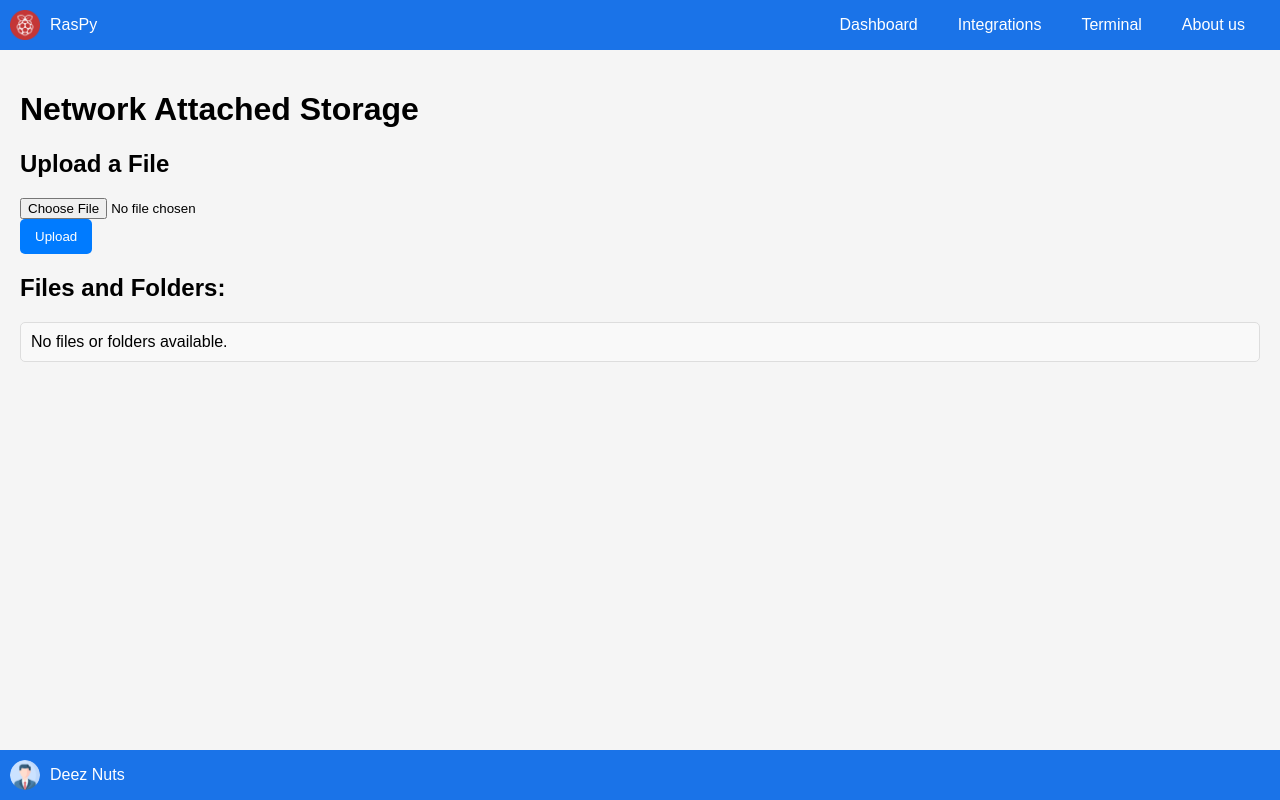
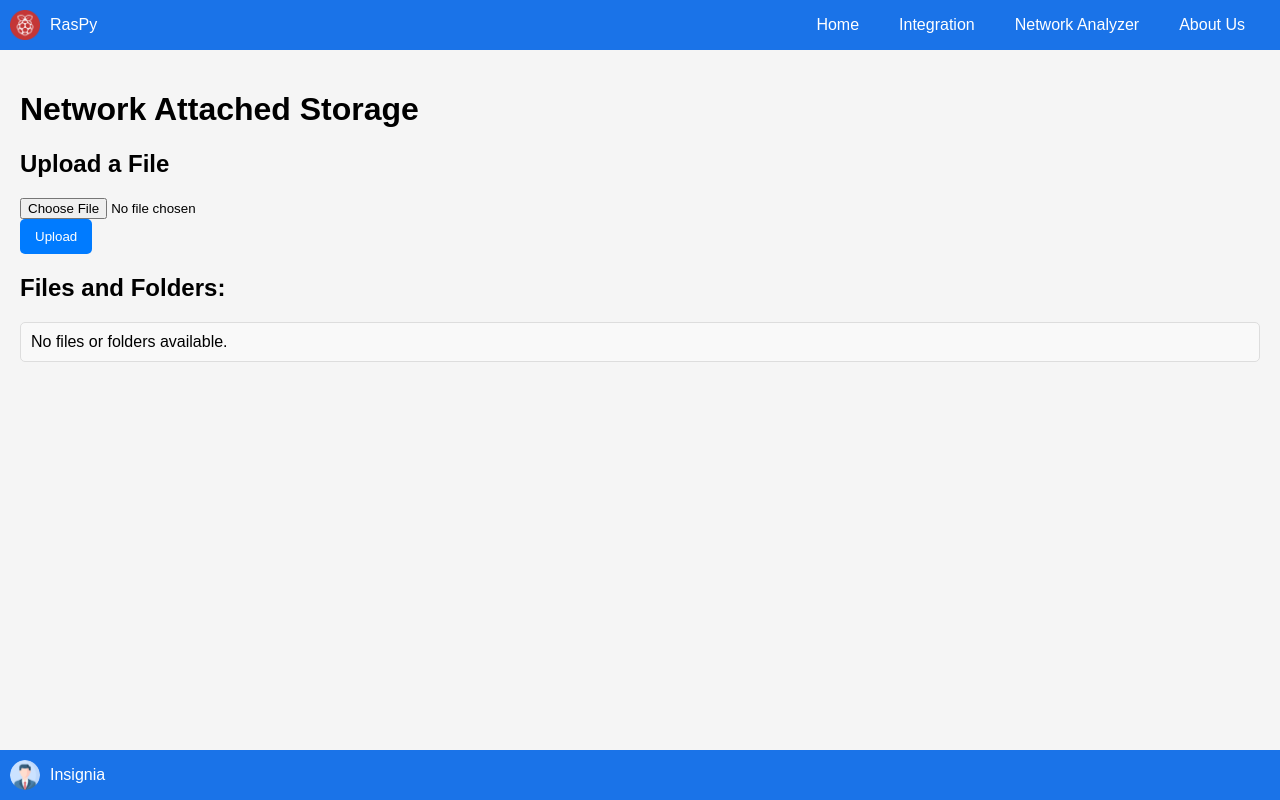
Before and after one commit to ishanurg/PiNAS, a Flask app: template templates/index.html in a window 1280 px wide. Run offline with Flask 3, Linux system fonts and the light colour scheme; the template is opened without the code that fills it, so the values that code supplies are empty; parts of the project's set-up code (start-up, migrations or seed data) failed here and were passed over.

Commit message:
Update base.html

```diff
--- a/templates/base.html
+++ b/templates/base.html
@@ -3,7 +3,7 @@
 <head>
     <meta charset="UTF-8">
     <meta name="viewport" content="width=device-width, initial-scale=1.0">
-    <title>{% block title %}Home{% endblock %}</title>
+    <title>{% block title %}Network Analyzer{% endblock %}</title>
     <link rel="stylesheet" href="{{ url_for('static', filename='styles.css') }}">
 </head>
 <body>
@@ -11,23 +11,20 @@
         <nav class="navbar">
             <a href="{{ url_for('index') }}" class="navbar-brand">
                 <img src="{{ url_for('static', filename='R_icon.png') }}" alt="Logo" class="navbar-logo">
-                <span>RasPy</span>
+                <span class="navbar-title">RasPy</span>
             </a>
-            <button class="navbar-toggle">☰</button>
+            <button class="navbar-toggle" aria-label="Toggle navigation">☰</button>
             <ul class="navbar-menu">
-                <li><a href="{{ url_for('index') }}">Dashboard</a></li>
-                <!-- Removed the NAS link -->
-                <!-- <li><a href="{{ url_for('nas') }}">Nas</a></li> -->
-                <li><a href="#">Integrations</a></li>
-                <li><a href="#">Terminal</a></li>
-                <li><a href="#">About us</a></li>
+                <li><a href="{{ url_for('index') }}">Home</a></li>
+                <li><a href="#">Integration</a></li>
+                <li><a href="{{ url_for('network_analyzer') }}">Network Analyzer</a></li>
+                <li><a href="#">About Us</a></li>
             </ul>
         </nav>
     </header>
 
     <main class="content">
         {% block content %}
-        <!-- Default content goes here if no block is provided -->
         <h1>Welcome to RasPy</h1>
         <p>This is the default content of the base template.</p>
         {% endblock %}
@@ -36,21 +33,18 @@
     <footer class="footer">
         <div class="profile">
             <img src="{{ url_for('static', filename='profile.png') }}" alt="Profile" class="profile-image">
-            <span>Deez Nuts</span>
+            <span class="profile-name">Insignia</span>
         </div>
-        <!--
-        <div class="footer-links">
-            <a href="#">Privacy Policy</a> |
-            <a href="#">Terms of Service</a>
-        </div>  -->
     </footer>
 
     <script>
-        const toggle = document.querySelector('.navbar-toggle');
-        const menu = document.querySelector('.navbar-menu');
+        document.addEventListener('DOMContentLoaded', function() {
+            const toggle = document.querySelector('.navbar-toggle');
+            const menu = document.querySelector('.navbar-menu');
 
-        toggle.addEventListener('click', function() {
-            menu.classList.toggle('active');
+            toggle.addEventListener('click', function() {
+                menu.classList.toggle('active');
+            });
         });
     </script>
 </body>
```
